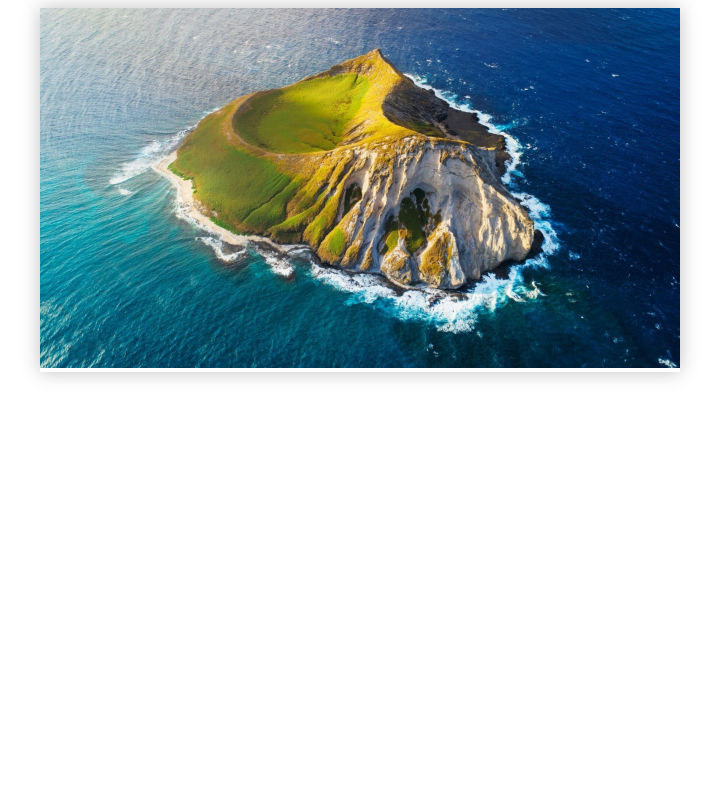
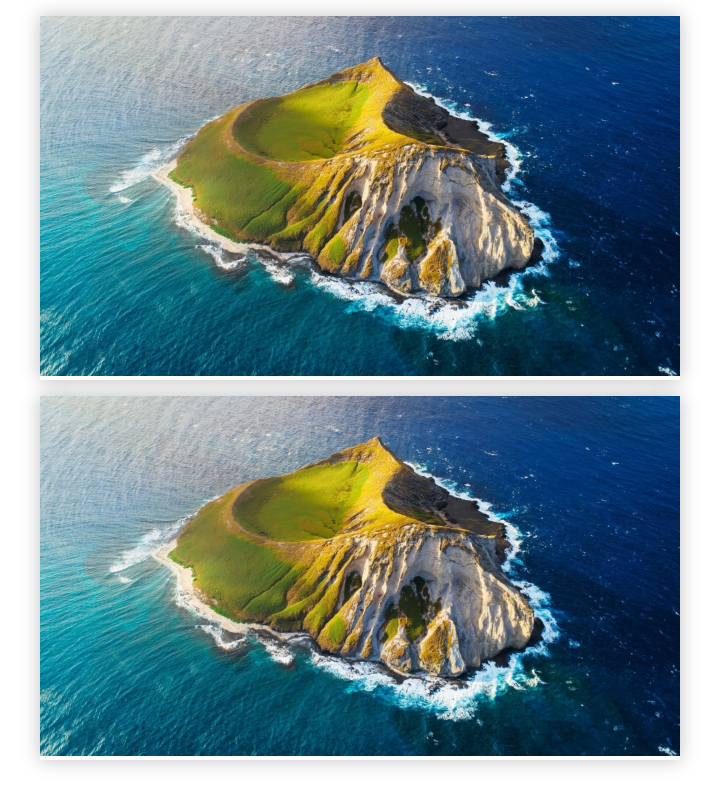
Before and after one commit to devmor-j/vue-base-carousel, a Vue app: page / in a window 1280 px wide. Shown: the whole page, without its empty margins (280-999 px from the left). Built offline with nearby package versions, Linux system fonts and the light colour scheme.

Commit message:
fix some bugs and add author to package.json

```diff
--- a/package.json
+++ b/package.json
@@ -1,6 +1,7 @@
 {
   "name": "vue_carousel",
   "version": "0.0.0",
+  "author": "Morteza Jamshidi <devmor.j@gmail.com>",
   "scripts": {
     "dev": "vite",
     "build": "run-p type-check build-only",
--- a/src/App.vue
+++ b/src/App.vue
@@ -19,7 +19,7 @@ const state = reactive({
 
 <template>
   <main>
-    <!-- <ImageCarousel :images="state.images" /> -->
+    <ImageCarousel :images="state.carouselImages" />
 
     <BaseCarousel
       v-slot="{ current }"
@@ -44,6 +44,9 @@ const state = reactive({
 main {
   display: flex;
   flex-direction: column;
+  gap: 1rem;
+  margin-top: 1rem;
   justify-content: center;
+  min-height: 70vh;
 }
 </style>
--- a/src/components/BaseCarousel.vue
+++ b/src/components/BaseCarousel.vue
@@ -199,7 +199,7 @@ onMounted(() => {
 <style scoped>
 .carousel {
   --transition-duration: v-bind(props.transitionDuration);
-  --carousel-outline-alpha: 0.15;
+  --carousel-outline-alpha: 0.25;
   max-width: min(100%, v-bind(props.maxWidth));
   margin: auto;
   position: relative;
```
